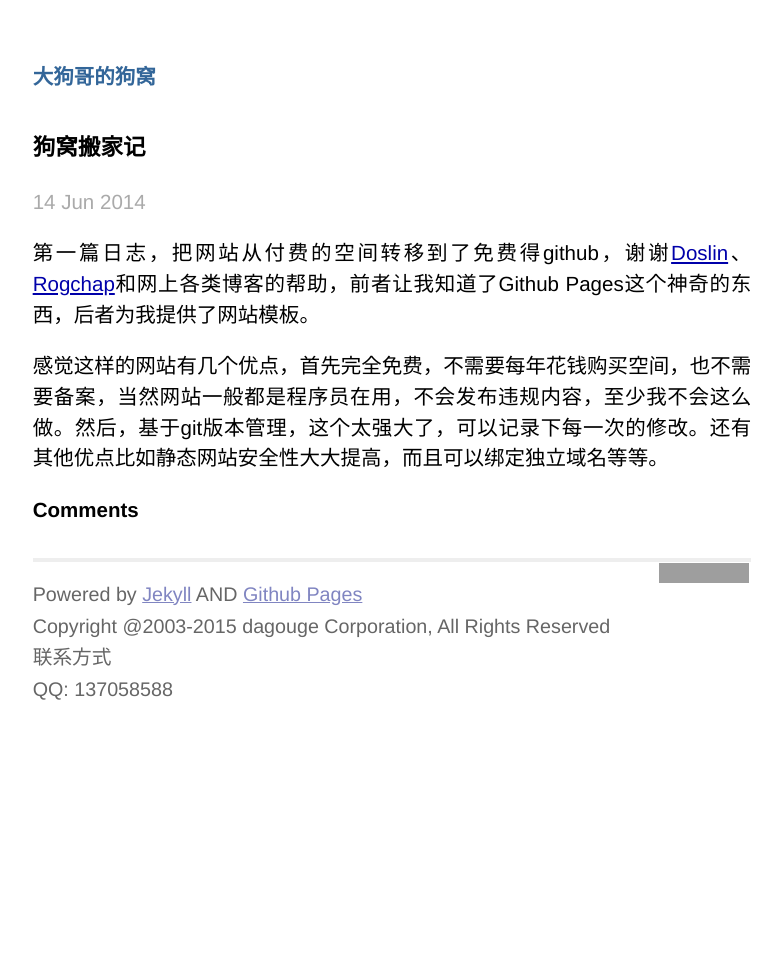
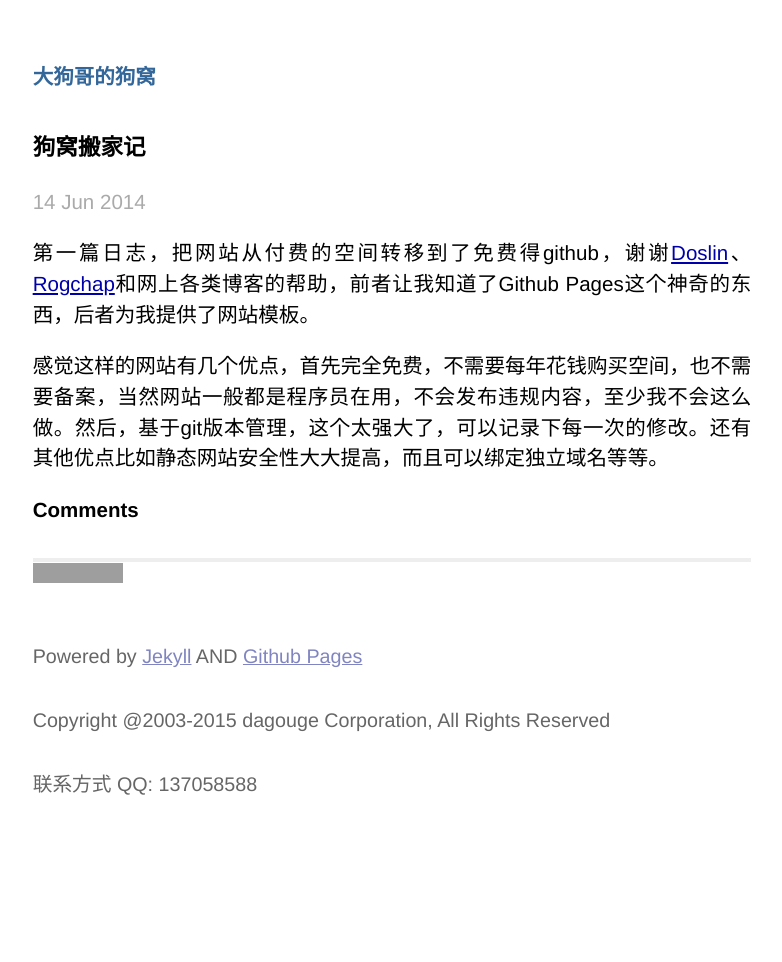
Before and after one commit to lazypos/lazypos.github.io, a Jekyll site: the page built from _posts/2014-06-14-dogremove.md, in a window 1280 px wide. Shown: the whole page, without its empty margins (248-1030 px from the left). Built offline with Jekyll 4.4.1, drawn with Linux system fonts in a browser that asks for light colours; comment, search, counter and statistics services are not loaded; some of the changed lines change nothing that is shown; grey boxes are pictures that could not be loaded.

Commit message:
no message

```diff
--- a/_layouts/default.html
+++ b/_layouts/default.html
@@ -14,16 +14,15 @@
 		<div class="title"><a href="/">大狗哥的狗窝</a></div>
 		{{ content }}
 		<div class="footer">
+            <div><a href="http://info.flagcounter.com/lIbm"><img alt="Flag Counter" src="http://s05.flagcounter.com/count/lIbm/bg_FFFFFF/txt_000000/border_CCCCCC/columns_2/maxflags_12/viewers_0/labels_0/pageviews_1/flags_1/" border="0" /></a>
+            </div>
 			<div class="contact">
-				<p><big>
-                    Powered by <a href="http://jekyllrb.com">Jekyll</a> AND <a href="">Github Pages</a> </br>
-                    Copyright @2003-2015 dagouge Corporation, All Rights Reserved </br>
-                    联系方式</br>
-                    QQ: 137058588</br>
+				<p><big></br>
+                    Powered by <a href="http://jekyllrb.com">Jekyll</a> AND <a href="">Github Pages</a> </br></br>
+                    Copyright @2003-2015 dagouge Corporation, All Rights Reserved </br></br>
+                    联系方式 QQ: 137058588</br>
                 </big></p>
 			</div>
-            <div><a href="http://info.flagcounter.com/lIbm"><img alt="Flag Counter" src="http://s05.flagcounter.com/count/lIbm/bg_FFFFFF/txt_000000/border_CCCCCC/columns_2/maxflags_12/viewers_0/labels_0/pageviews_1/flags_1/" border="0" /></a>
-            </div>
 		</div>
 	</div>
 </body>
```
